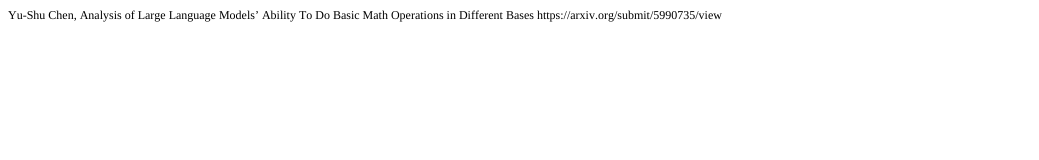
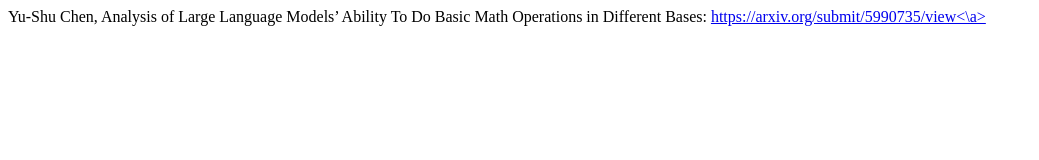
Before and after one commit to YuShuRChen/YuShuRChen.github.io, a plain HTML site: page index.html in a window 1280 px wide. Shown: the whole page, without its empty margins (0-1039 px from the left). Drawn offline with Linux system fonts and the light colour scheme.

Commit message:
add link

```diff
--- a/index.html
+++ b/index.html
@@ -1,17 +1 @@
-<!DOCTYPE html PUBLIC "-//W3C//DTD HTML 4.01//EN" "http://www.w3.org/TR/html4/strict.dtd">
-<html>
-<head>
-  <meta http-equiv="Content-Type" content="text/html; charset=utf-8">
-  <meta http-equiv="Content-Style-Type" content="text/css">
-  <title></title>
-  <meta name="Generator" content="Cocoa HTML Writer">
-  <meta name="CocoaVersion" content="2575.2">
-  <style type="text/css">
-    p.p1 {margin: 0.0px 0.0px 0.0px 0.0px; font: 12.0px Times; -webkit-text-stroke: #000000}
-    span.s1 {font-kerning: none}
-  </style>
-</head>
-<body>
-<p class="p1"><span class="s1">Yu-Shu Chen, Analysis of Large Language Models’ Ability To Do Basic Math Operations in Different Bases https://arxiv.org/submit/5990735/view</span></p>
-</body>
-</html>
+Yu-Shu Chen, Analysis of Large Language Models’ Ability To Do Basic Math Operations in Different Bases: <a href="https://arxiv.org/submit/5990735/view">https://arxiv.org/submit/5990735/view<\a>
```
